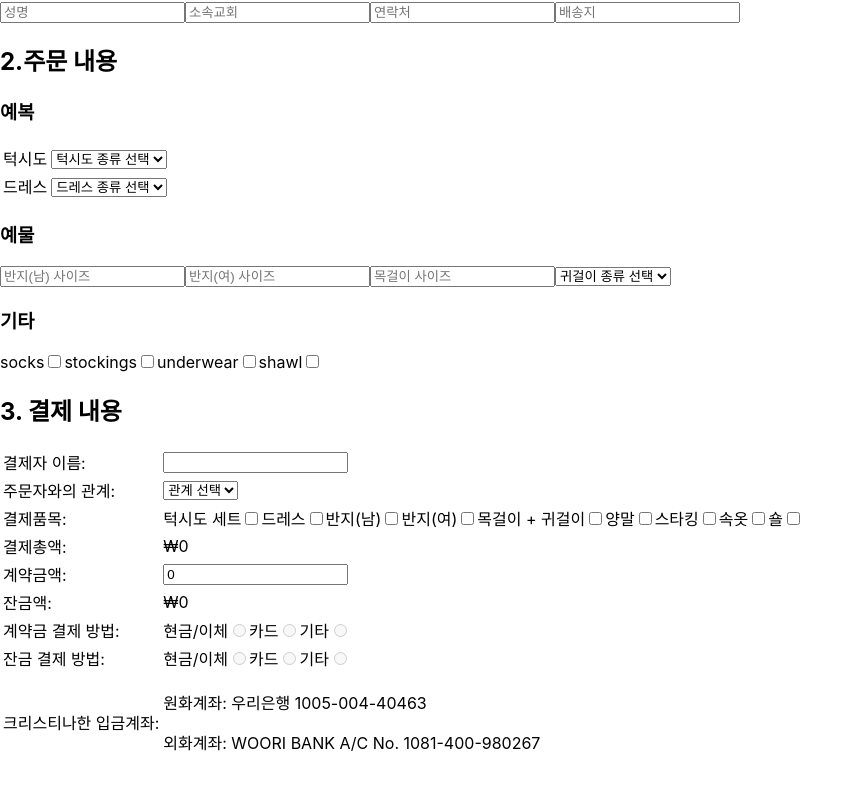
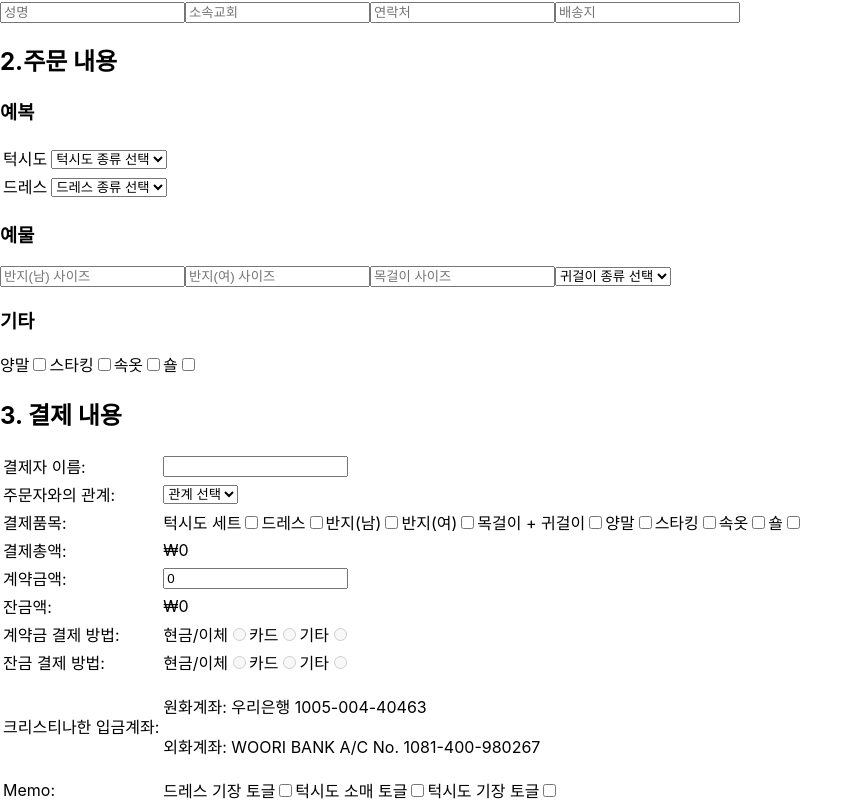
Before and after one commit to moony-ai/kristinaHan, a React (Create React App) app in the folder front/: page /order-form in a window 1280 px wide. Shown: the part 284-1089 px from the top of the page, without its empty margins (0-863 px from the left). Before the commit the page ends 1057 px from the top, so only its background shows below. Built offline with nearby package versions, Linux system fonts and the light colour scheme.

Commit message:
Memo추가 + 계약금액 입력 max조정

```diff
--- a/front/src/OrderForm.js
+++ b/front/src/OrderForm.js
@@ -132,8 +132,12 @@ const OrderForm = () => {
                 }
             });
         } else if (e.target.name === 'contractAmount') {
-            const contractAmount = e.target.value === '' ? 0 : parseFloat(e.target.value); // 빈 문자열일 경우 0으로 처리
+            const contractAmount = parseFloat(e.target.value);
             const totalAmount = paymentInfo.totalAmount;
+
+            if (!isNaN(contractAmount)) { // 계약금액이 유효한 숫자인지 확인
+                const maxContractAmount = totalAmount;
+                if (contractAmount <= maxContractAmount) {
                     const balanceAmount = totalAmount - contractAmount;
                     setPaymentInfo({
                         ...paymentInfo,
@@ -141,6 +145,16 @@ const OrderForm = () => {
                         balanceAmount,
                         depositMethod: '',
                     });
+                } else {
+                    alert('계약금액은 결제총액을 초과할 수 없습니다.');
+                }
+            } else {
+                // 계약금액이 유효한 숫자가 아닌 경우, 즉 빈 문자열 또는 NaN일 경우에는 경고를 표시하지 않습니다.
+                setPaymentInfo({
+                    ...paymentInfo,
+                    [e.target.name]: '',
+                });
+            }
         } else {
             setPaymentInfo({
                 ...paymentInfo,
@@ -319,7 +333,7 @@ const OrderForm = () => {
                     <h3>기타</h3>
                     {Object.keys(accessories).map((key) => (
                         <label key={key}>
-                            {key}
+                            {itemNames[key]}
                             <input
                                 type="checkbox"
                                 name={key}
@@ -433,7 +447,62 @@ const OrderForm = () => {
                                 <td>
                                     <p>원화계좌: 우리은행 1005-004-40463</p>
                                     <p>외화계좌: WOORI BANK A/C No. 1081-400-980267</p>
-
+                                </td>
+                            </tr>
+                            <tr>
+                                <td>Memo:</td>
+                                <td>
+                                    <label>
+                                        드레스 기장 토글
+                                        <input
+                                            type="checkbox"
+                                            name="dressLengthToggle"
+                                            checked={weddingSuit.dressLengthToggle}
+                                            onChange={handleWeddingSuitChange}
+                                        />
+                                    </label>
+                                    {weddingSuit.dressLengthToggle && (
+                                        <input
+                                            name="dressLength"
+                                            placeholder="cm"
+                                            value={weddingSuit.dressLength}
+                                            onChange={handleWeddingSuitChange}
+                                        />
+                                    )}
+                                    <label>
+                                        턱시도 소매 토글
+                                        <input
+                                            type="checkbox"
+                                            name="sleeveLengthToggle"
+                                            checked={weddingSuit.sleeveLengthToggle}
+                                            onChange={handleWeddingSuitChange}
+                                        />
+                                    </label>
+                                    {weddingSuit.sleeveLengthToggle && (
+                                        <input
+                                            name="sleeveLength"
+                                            placeholder="cm"
+                                            value={weddingSuit.sleeveLength}
+                                            onChange={handleWeddingSuitChange}
+                                        />
+                                    )}
+                                    <label>
+                                        턱시도 기장 토글
+                                        <input
+                                            type="checkbox"
+                                            name="suitLengthToggle"
+                                            checked={weddingSuit.suitLengthToggle}
+                                            onChange={handleWeddingSuitChange}
+                                        />
+                                    </label>
+                                    {weddingSuit.suitLengthToggle && (
+                                        <input
+                                            name="suitLength"
+                                            placeholder="cm"
+                                            value={weddingSuit.suitLength}
+                                            onChange={handleWeddingSuitChange}
+                                        />
+                                    )}
                                 </td>
                             </tr>
                         </tbody>
```
Lines whose indentation alone changed are shown as unchanged.
